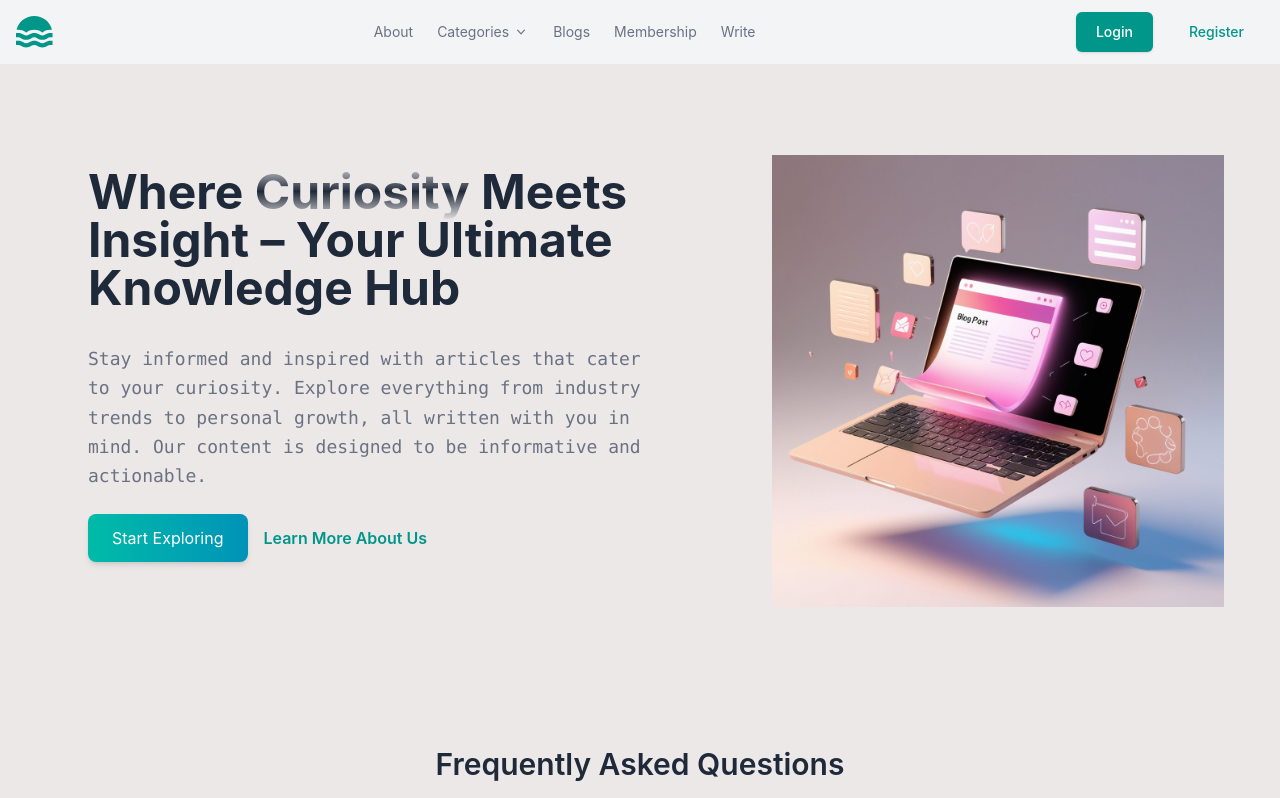
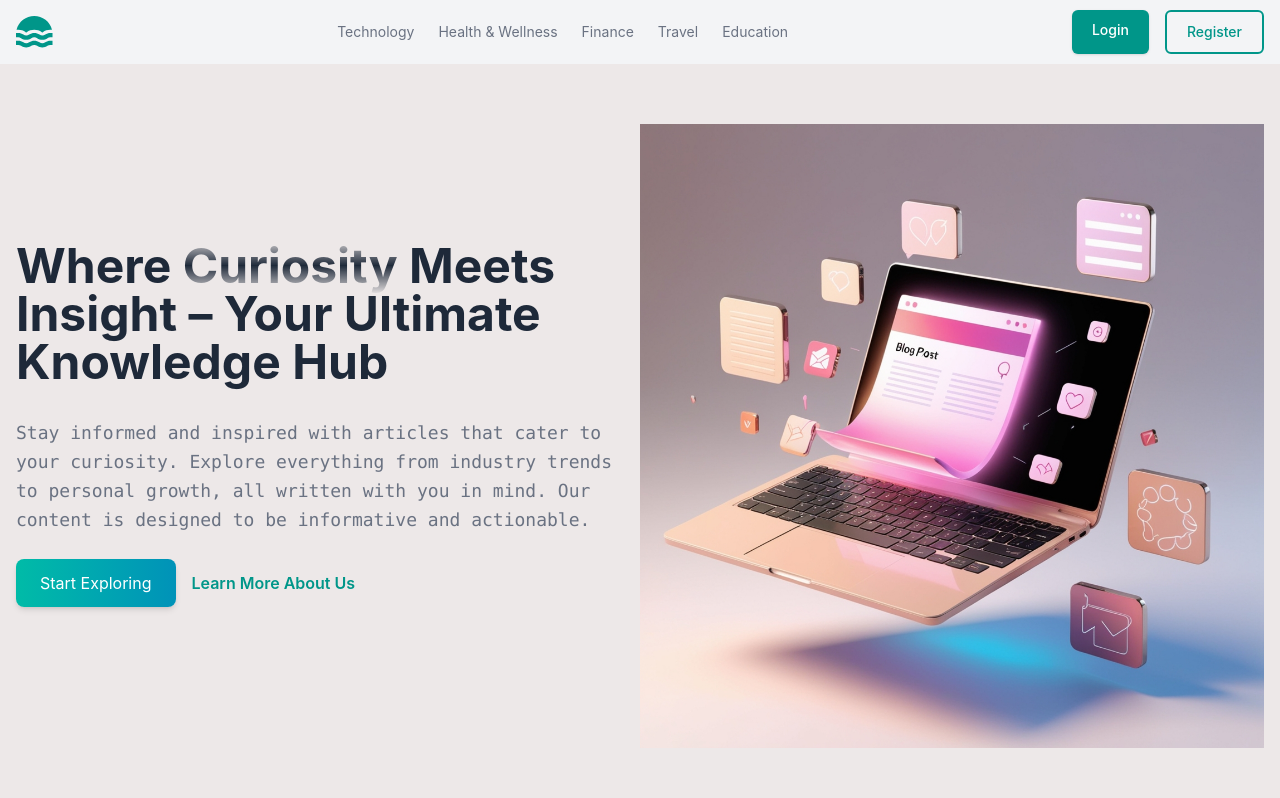
Before and after one commit to Shivanipalya26/BlogScape, a React (Vite) app in the folder client/: page / in a window 1280 px wide. Shown: the top 798 px of the page. Built offline with nearby package versions, Linux system fonts and the light colour scheme.

Commit message:
Add HomeHeroSection component and update Layout styles

```diff
--- a/client/src/components/Navbar/index.tsx
+++ b/client/src/components/Navbar/index.tsx
@@ -10,7 +10,7 @@ const Navbar = () => {
     setIsMobileMenuOpen(!isMobileMenuOpen);
   };
 
-  const categories = [
+  const navigationList = [
     { title: 'Technology', path: '/categories/technology' },
     { title: 'Health & Wellness', path: '/categories/health' },
     { title: 'Finance', path: '/categories/finance' },
@@ -42,49 +42,16 @@ const Navbar = () => {
           <div className="hidden md:block">
             <nav aria-label="Global">
               <ul className="flex items-center gap-6 text-sm">
-                <li>
-                  <Link
-                    className="text-gray-500 transition hover:text-gray-500/75"
-                    to="/about"
-                  >
-                    {' '}
-                    About{' '}
-                  </Link>
-                </li>
-
-                <li>
-                  <Dropdown label="Categories" items={categories} />
-                </li>
-
-                <li>
-                  <a
-                    className="text-gray-500 transition hover:text-gray-500/75"
-                    href="#"
-                  >
-                    {' '}
-                    Blogs{' '}
-                  </a>
-                </li>
-
-                <li>
-                  <a
-                    className="text-gray-500 transition hover:text-gray-500/75"
-                    href="#"
-                  >
-                    {' '}
-                    Membership{' '}
-                  </a>
-                </li>
-
-                <li>
-                  <a
-                    className="text-gray-500 transition hover:text-gray-500/75"
-                    href="#"
-                  >
-                    {' '}
-                    Write{' '}
-                  </a>
-                </li>
+                {navigationList.map((item) => (
+                  <li key={item.title}>
+                    <Link
+                      className="text-gray-500 transition hover:text-gray-500/75"
+                      to={item.path}
+                    >
+                      {item.title}
+                    </Link>
+                  </li>
+                ))}
               </ul>
             </nav>
           </div>
@@ -100,7 +67,7 @@ const Navbar = () => {
 
               <div className="hidden sm:flex">
                 <Link
-                  className="rounded-md bg-gray-100 px-5 py-2.5 text-sm font-medium text-teal-600"
+                  className="rounded-md bg-gray-100 px-5 py-2.5 text-sm font-medium text-teal-600 border-2 border-teal-600 hover:bg-teal-600 hover:text-white "
                   to="/register"
                 >
                   Register
@@ -140,58 +107,25 @@ const Navbar = () => {
                   className="text-gray-500 transition hover:text-gray-500/75"
                   href="#"
                 >
-                  {' '}
-                  About{' '}
+                  About
                 </a>
               </li>
-
+              {navigationList.map((item) => (
+                <li key={item.title}>
+                  <Link
+                    className="text-gray-500 transition hover:text-gray-500/75"
+                    to={item.path}
+                  >
+                    {item.title}
+                  </Link>
+                </li>
+              ))}
               <li>
                 <a
                   className="text-gray-500 transition hover:text-gray-500/75"
                   href="#"
                 >
-                  {' '}
-                  Careers{' '}
-                </a>
-              </li>
-
-              <li>
-                <a
-                  className="text-gray-500 transition hover:text-gray-500/75"
-                  href="#"
-                >
-                  {' '}
-                  History{' '}
-                </a>
-              </li>
-
-              <li>
-                <a
-                  className="text-gray-500 transition hover:text-gray-500/75"
-                  href="#"
-                >
-                  {' '}
-                  Services{' '}
-                </a>
-              </li>
-
-              <li>
-                <a
-                  className="text-gray-500 transition hover:text-gray-500/75"
-                  href="#"
-                >
-                  {' '}
-                  Projects{' '}
-                </a>
-              </li>
-
-              <li>
-                <a
-                  className="text-gray-500 transition hover:text-gray-500/75"
-                  href="#"
-                >
-                  {' '}
-                  Blog{' '}
+                  Blog
                 </a>
               </li>
             </ul>
--- /dev/null
+++ b/client/src/components/home-hero-section/index.tsx
@@ -0,0 +1,52 @@
+import { Link } from 'react-router-dom';
+import Layout from '../../styles/template/Layout';
+
+const HomeHeroSection = () => {
+  return (
+    <section className="h-[93vh] bg-[#ede8e8]">
+      <Layout>
+        <div className="flex items-center justify-center h-full">
+          <div className=" flex flex-col md:flex-row justify-between items-center ">
+            <div className="flex-1 flex flex-col w-full">
+              <h1 className="text-4xl md:text-5xl font-bold text-gray-800 mb-6">
+                Where
+                <span className="overflow-hidden [mask-image:linear-gradient(to_bottom,transparent,white,transparent)] ">
+                  {' '}
+                  Curiosity{' '}
+                </span>
+                Meets Insight – Your Ultimate Knowledge Hub
+              </h1>
+              <p className="text-lg md:text-1xl font-mono text-gray-500 leading-relaxed mb-6 pt-2">
+                Stay informed and inspired with articles that cater to your
+                curiosity. Explore everything from industry trends to personal
+                growth, all written with you in mind. Our content is designed to
+                be informative and actionable.
+              </p>
+              <div className="flex flex-col sm:flex-row items-start sm:items-center gap-4 mb-6">
+                <button className="px-6 py-3 bg-gradient-to-r from-teal-500 to-cyan-600 text-white rounded-lg shadow-md hover:shadow-2xl cursor-pointer transition duration-300">
+                  Start Exploring
+                </button>
+                <Link
+                  to="/about"
+                  className="text-teal-600 font-semibold hover:underline"
+                >
+                  Learn More About Us
+                </Link>
+              </div>
+            </div>
+
+            <div className="overflow-hidden flex flex-1 justify-center">
+              <img
+                src={'/images/blogImg.jpg'}
+                alt="computer"
+                className="w-full h-full object-cover"
+              />
+            </div>
+          </div>
+        </div>
+      </Layout>
+    </section>
+  );
+};
+
+export default HomeHeroSection;
--- a/client/src/pages/about/index.tsx
+++ b/client/src/pages/about/index.tsx
@@ -32,14 +32,13 @@ const AboutPage: React.FC = () => {
       className="bg-[#ede8e8] text-gray-800 py-16 px-6 md:px-20 transition-colors duration-300"
     >
       <Layout>
-        <div className="max-w-5xl mx-auto ">
         <h2 className="text-4xl font-medium mb-6">About BlogScape</h2>
         <p className="text-lg text-gray-600 leading-relaxed">
-            <span className="font-semibold text-teal-600">BlogScape</span> is
-            more than just a blogging platform—it’s a space for ideas,
-            knowledge, and meaningful discussions. We provide a platform for
-            writers, thinkers, and industry experts to share their insights,
-            experiences, and expertise with a global audience.
+          <span className="font-semibold text-teal-600">BlogScape</span> is more
+          than just a blogging platform—it’s a space for ideas, knowledge, and
+          meaningful discussions. We provide a platform for writers, thinkers,
+          and industry experts to share their insights, experiences, and
+          expertise with a global audience.
         </p>
 
         <div className="m-8 ml-0 ">
@@ -74,7 +73,6 @@ const AboutPage: React.FC = () => {
             Explore more
           </LinkButton>
         </div>
-        </div>
       </Layout>
     </section>
   );
--- a/client/src/pages/home/index.tsx
+++ b/client/src/pages/home/index.tsx
@@ -1,55 +1,10 @@
-import Layout from '../../styles/template/Layout';
-import blogImg from '../../styles/assets/blogImg.jpg';
-import { Link } from 'react-router-dom';
-import FaqSection from '../../components/Faqs';
+import HomeHeroSection from '../../components/home-hero-section';
 
 const HomePage = () => {
   return (
-    <section className="bg-[#ede8e8]">
-      <Layout>
-        <div className="flex flex-col md:flex-row justify-between items-center ">
-          <div className="w-full md:w-2/3 px-6 md:px-18 pt-16 md:pt-26 pb-16 md:pb-28 ">
-            <h1 className="text-4xl md:text-5xl font-bold text-gray-800 mb-6">
-              Where
-              <span className="overflow-hidden [mask-image:linear-gradient(to_bottom,transparent,white,transparent)] ">
-                {' '}
-                Curiosity{' '}
-              </span>
-              Meets Insight – Your Ultimate Knowledge Hub
-            </h1>
-            <p className="text-lg md:text-1xl font-mono text-gray-500 leading-relaxed mb-6 pt-2">
-              Stay informed and inspired with articles that cater to your
-              curiosity. Explore everything from industry trends to personal
-              growth, all written with you in mind. Our content is designed to
-              be informative and actionable.
-            </p>
-            <div className="flex flex-col sm:flex-row items-start sm:items-center gap-4 mb-6">
-              <button className="px-6 py-3 bg-gradient-to-r from-teal-500 to-cyan-600 text-white rounded-lg shadow-md hover:shadow-2xl cursor-pointer transition duration-300">
-                Start Exploring
-              </button>
-              <Link
-                to="/about"
-                className="text-teal-600 font-semibold hover:underline"
-              >
-                Learn More About Us
-              </Link>
-            </div>
-          </div>
-
-          <div className="overflow-hidden flex justify-center">
-            <img
-              src={blogImg}
-              alt="computer"
-              className="w-full max-w-[80vh] h-auto p-4 md:p-10 pr-0  "
-            />
-          </div>
-        </div>
-
-        <div>
-          <FaqSection />
-        </div>
-      </Layout>
-    </section>
+    <>
+      <HomeHeroSection />
+    </>
   );
 };
 
--- a/client/src/styles/template/Layout.tsx
+++ b/client/src/styles/template/Layout.tsx
@@ -1,7 +1,9 @@
 import React, { FC } from 'react';
 
 const Layout: FC<{ children: React.ReactNode }> = ({ children }) => {
-  return <div className="mx-auto max-w-screen-xl px-4 ">{children}</div>;
+  return (
+    <div className="mx-auto max-w-screen-xl px-4 h-full w-full">{children}</div>
+  );
 };
 
 export default Layout;
```
Also changed, not shown: client/public/images/blogImg.jpg (renamed from client/src/styles/assets/blogImg.jpg). Lines whose indentation alone changed are shown as unchanged.
